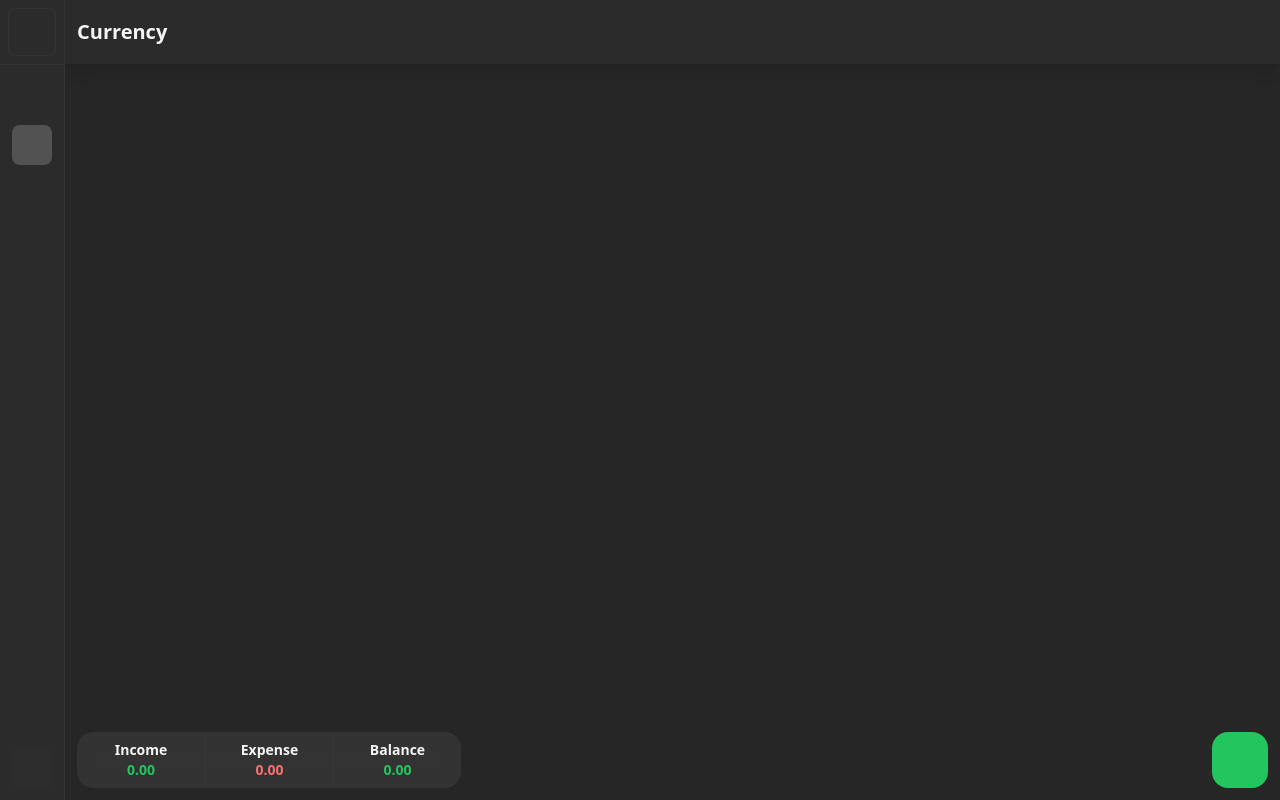
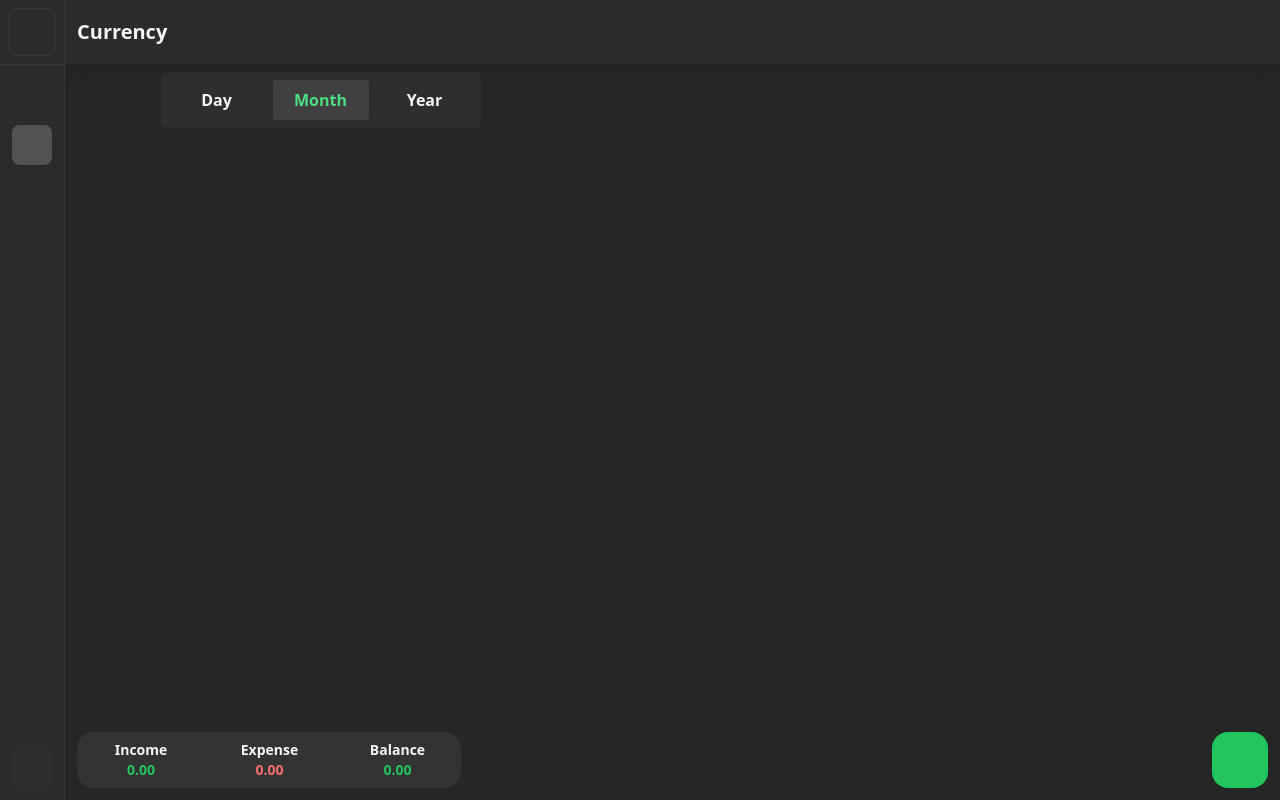
Before and after one commit to sabithbskumar/sidequest, a Vue app: page /currency in a window 1280 px wide. Built offline with nearby package versions, Linux system fonts and the light colour scheme; some icons are missing.

Commit message:
✨ add date filter for transactions

```diff
--- a/src/views/CurrencyView.vue
+++ b/src/views/CurrencyView.vue
@@ -4,7 +4,7 @@ import { TransactionForm } from "@/components/Forms";
 import GlassModal from "@/components/GlassModal.vue";
 import { useCurrencyStore, type Transaction } from "@/stores/currency";
 import { storeToRefs } from "pinia";
-import { ref, watch } from "vue";
+import { computed, ref, watch } from "vue";
 import AddIcon from "~icons/material-symbols-light/add-rounded";
 import TransactionItem from "@/components/Currency/TransactionItem.vue";
 import TallyItem from "@/components/Currency/TallyItem.vue";
@@ -81,21 +81,104 @@ function tallyFinances() {
     (previous, transactionId) => {
       const record = transactionRecords.value[transactionId];
       const next = { ...previous };
+
+      const amount = parseFloat(record.amount);
+
       switch (record.type) {
-        case "income":
-          next.income = previous.income + parseFloat(record.amount);
-          next.balance = previous.balance + parseFloat(record.amount);
+        case "income": {
+          if (transactionId >= filterStartTimestamp.value) next.income = previous.income + amount;
+          if (transactionId <= filterEndTimestamp.value) next.balance = previous.balance + amount;
           break;
-        case "expense":
-          next.expense = previous.expense + parseFloat(record.amount);
-          next.balance = previous.balance - parseFloat(record.amount);
+        }
+        case "expense": {
+          if (transactionId >= filterStartTimestamp.value) next.expense = previous.expense + amount;
+          if (transactionId <= filterEndTimestamp.value) next.balance = previous.balance - amount;
           break;
+        }
       }
-
       return next;
     },
     { income: 0, expense: 0, balance: 0 },
   );
+}
+
+const radioOptions = [
+  {
+    label: "Day",
+    value: "day",
+  },
+  {
+    label: "Month",
+    value: "month",
+  },
+  {
+    label: "Year",
+    value: "year",
+  },
+];
+
+const defaultFilter = "month";
+const activeFilter = ref(defaultFilter);
+
+const filterStartTimestamp = computed(() => {
+  const currentDate = new Date();
+  currentDate.setHours(0, 0, 0, 0);
+
+  switch (activeFilter.value) {
+    case "day": {
+      return currentDate.getTime().toString();
+    }
+    case "month": {
+      currentDate.setDate(1);
+      return currentDate.getTime().toString();
+    }
+    case "year": {
+      currentDate.setMonth(0);
+      currentDate.setDate(1);
+      return currentDate.getTime().toString();
+    }
+    default: {
+      currentDate.setFullYear(0);
+      currentDate.setMonth(0);
+      currentDate.setDate(1);
+      return currentDate.getTime().toString();
+    }
+  }
+});
+
+const filterEndTimestamp = computed(() => {
+  const currentDate = new Date();
+  const currentMonth = currentDate.getMonth();
+  const currentYear = currentDate.getFullYear();
+
+  currentDate.setHours(23, 59, 59, 999);
+
+  switch (activeFilter.value) {
+    case "day": {
+      return currentDate.getTime().toString();
+    }
+    case "month": {
+      currentDate.setMonth(currentMonth + 1);
+      currentDate.setDate(0);
+      return currentDate.getTime().toString();
+    }
+    case "year": {
+      currentDate.setFullYear(currentYear + 1);
+      currentDate.setMonth(0);
+      currentDate.setDate(0);
+      return currentDate.getTime().toString();
+    }
+    default: {
+      currentDate.setFullYear(currentYear + 1);
+      currentDate.setMonth(0);
+      currentDate.setDate(0);
+      return currentDate.getTime().toString();
+    }
+  }
+});
+
+function getTransactionIds() {
+  return transactionIds.value.filter((id) => id >= filterStartTimestamp.value);
 }
 </script>
 
@@ -110,10 +193,37 @@ function tallyFinances() {
     </TheHeader>
 
     <div class="grow bg-neutral-800 overflow-y-auto pt-2 pb-20 pl-2 [scrollbar-gutter:stable]">
+      <div class="max-w-5xl mx-auto">
+        <div class="w-full pb-2">
+          <div
+            class="inline-flex p-2 w-full md:min-w-80 md:w-auto bg-neutral-600/20 h-14 rounded-md gap-2"
+          >
+            <div
+              v-for="{ label, value } in radioOptions"
+              :key="value"
+              class="mx-auto flex basis-0 justify-evenly gap-2 has-[:checked]:bg-neutral-700 hover:bg-neutral-700 rounded grow flex-wrap"
+            >
+              <input
+                :id="value"
+                v-model="activeFilter"
+                :value="value"
+                class="peer/radio hidden"
+                type="radio"
+                name="activeFilter"
+              />
+              <label
+                :for="value"
+                class="peer-checked/radio:text-green-400 font-bold w-full leading-10 text-center cursor-pointer select-none"
+                v-text="label"
+              ></label>
+            </div>
+          </div>
+        </div>
+      </div>
       <div class="w-full flex flex-col gap-2">
         <TransitionGroup name="list">
           <TransactionItem
-            v-for="transactionId in transactionIds"
+            v-for="transactionId in getTransactionIds()"
             :key="transactionId"
             :transaction-id="transactionId"
             :amount="transactionRecords[transactionId].amount"
@@ -161,7 +271,7 @@ function tallyFinances() {
 .list-move,
 .list-enter-active,
 .list-leave-active {
-  transition: all 0.2s ease;
+  transition: all 0.4s ease;
   user-select: none;
 }
 
@@ -169,9 +279,4 @@ function tallyFinances() {
 .list-leave-to {
   opacity: 0;
 }
-.list-leave-active {
-  position: absolute;
-  right: 0;
-  width: 100%;
-}
 </style>
```
